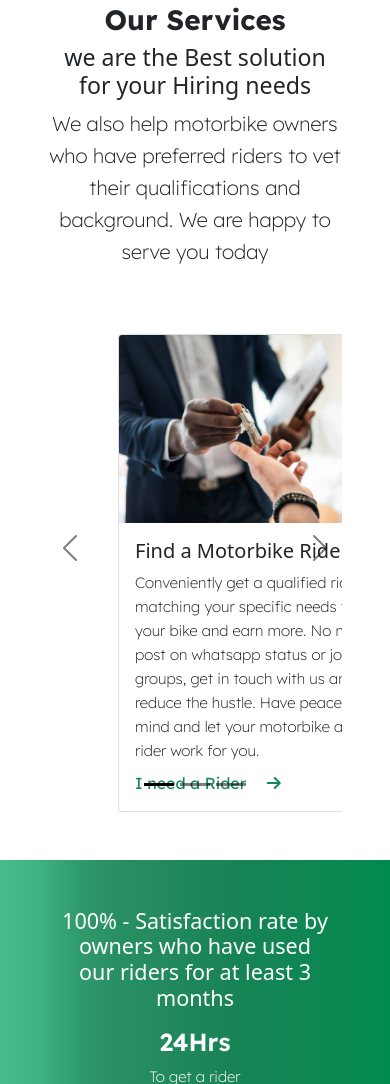
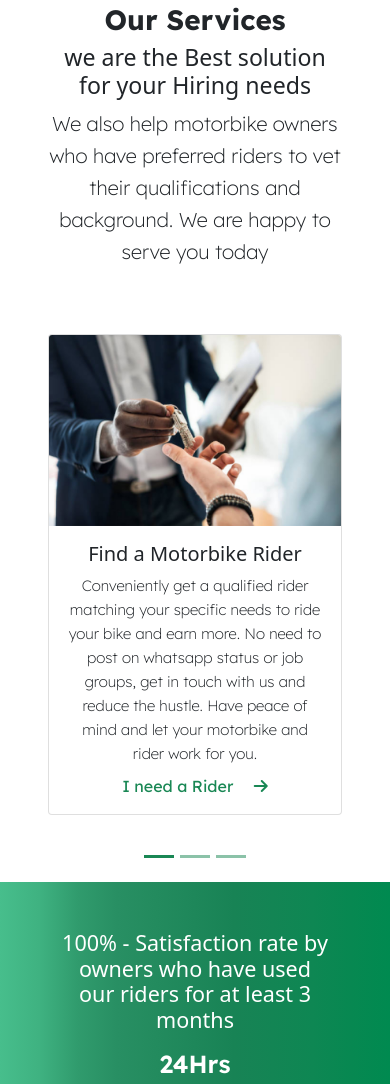
Before and after one commit to leon-bi/oracRider, a plain HTML site: page index.html in a window 390 px wide. Shown: the part 2500-3584 px from the top of the page. Drawn offline with nearby package versions, Linux system fonts and the light colour scheme.

Commit message:
add courasel on index

```diff
--- a/index.html
+++ b/index.html
@@ -194,19 +194,21 @@
         </div>
 
         <div id="carouselExampleDark" class="carousel carousel-dark slide d-block d-md-none" data-bs-ride="carousel">
+
+
             <div class="carousel-indicators">
-              <button type="radio" data-bs-target="#carouselExampleDark" data-bs-slide-to="0" class="active"
+              <button type="button" data-bs-target="#carouselExampleDark" data-bs-slide-to="0" class="active bg-success"
                 aria-current="true" aria-label="Slide 1"></button>
-              <button type="button" data-bs-target="#carouselExampleDark" data-bs-slide-to="1"
+              <button class="bg-success" type="button" data-bs-target="#carouselExampleDark" data-bs-slide-to="1"
                 aria-label="Slide 2"></button>
-              <button type="button" data-bs-target="#carouselExampleDark" data-bs-slide-to="2"
+              <button class=" bg-success" type="button" data-bs-target="#carouselExampleDark" data-bs-slide-to="2"
                 aria-label="Slide 3"></button>
             </div>
             <div class="carousel-inner">
-              <div class="carousel-item active" data-bs-interval="10000">
+              <div class="carousel-item active text-center" data-bs-interval="10000">
 
-                <div id="cards" class="card" style="width: 18rem;">
-                    <img src="image/suite_man.jpg" class="card-img-top" alt="...">
+                <div id="cards" class="card" >
+                    <img src="image/suite_man.jpg" class="card-img-top" alt="">
                     <div class="card-body" id="card-b">
                         <div>
                             <h5 class="card-title">Find a Motorbike Rider</h5>
@@ -230,7 +232,7 @@
 
               <div class="carousel-item" data-bs-interval="2000">
 
-                <div id="cards" class="card" style="width: 18rem;">
+                <div id="cards" class="card" >
                     <img src="image/fixingbike.jpg" class="card-img-top" alt="...">
                     <div class="card-body" id="card-b">
                         <div>
@@ -253,7 +255,7 @@
 
               <div class="carousel-item">
 
-                <div id="cards" class="card" style="width: 18rem;">
+                <div id="cards" class="card">
                     <img src="image/lady.jpg" class="card-img-top" alt="...">
                     <div class="card-body" id="card-b">
                         <div>
@@ -274,14 +276,7 @@
                 </div>
               </div>
             </div>
-            <button class="carousel-control-prev" type="button" data-bs-target="#carouselExampleDark" data-bs-slide="prev">
-              <span class="carousel-control-prev-icon" aria-hidden="true"></span>
-              <span class="visually-hidden">Previous</span>
-            </button>
-            <button class="carousel-control-next" type="button" data-bs-target="#carouselExampleDark" data-bs-slide="next">
-              <span class="carousel-control-next-icon" aria-hidden="true"></span>
-              <span class="visually-hidden">Next</span>
-            </button>
+
           </div>
 
     </section>
--- a/style.css
+++ b/style.css
@@ -92,14 +92,17 @@ a {
 
 }
 
-.carousel-inner{
-    padding-left: 70px;
+.carousel-item {
+    height: 550px;
 }
-.carousel-control-next-icon{
-    color: #0C9;
+
+.carousel-indicators li {
+    width: 10px;
+    height: 10px;
+    border-radius: 100%;
 }
-.carousel-control-prev-icon{
-    color: #0C9;
+.carousel-indicators {
+    bottom: -50px;
 }
 .menu-foot {
     padding-left: 20px;
```
Also changed, not shown: driver.html (+7 -7 lines).
